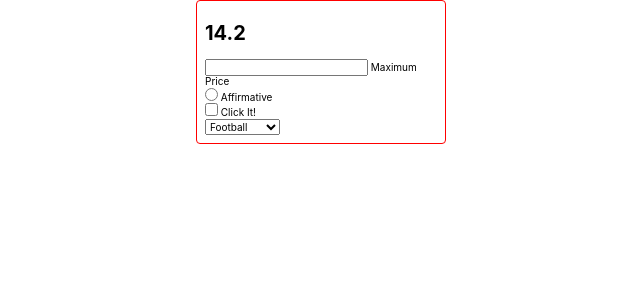
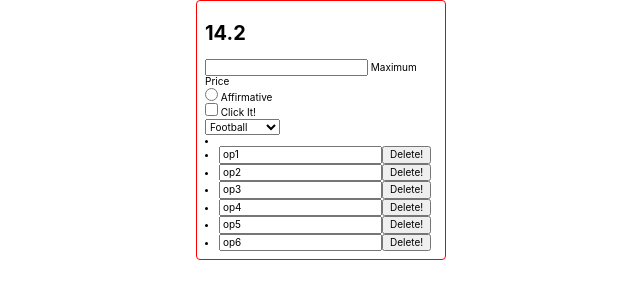
Before and after one commit to mdouglas58/14.2, a website: page index.html in a window 1280 px wide. Shown: the whole page, without its empty margins (319-959 px from the left). Drawn offline with nearby package versions, Linux system fonts and the light colour scheme.

Commit message:
Add the deletion

```diff
--- a/index.html
+++ b/index.html
@@ -37,6 +37,14 @@
         <option value="op5">iPhone 5</option>
         <option value="op6">Nexus 7</option>
       </select>
+      <li>
+        <li><input name="list" value="op1" /><button>Delete!</button></li>
+        <li><input name="list" value="op2" /><button>Delete!</button></li>
+        <li><input name="list" value="op3" /><button>Delete!</button></li>
+        <li><input name="list" value="op4" /><button>Delete!</button></li>
+        <li><input name="list" value="op5" /><button>Delete!</button></li>
+        <li><input name="list" value="op6" /><button>Delete!</button></li>
+      </li>
     </div>
     <script src="./scripts.js" type="module"></script>
   </body>
```
